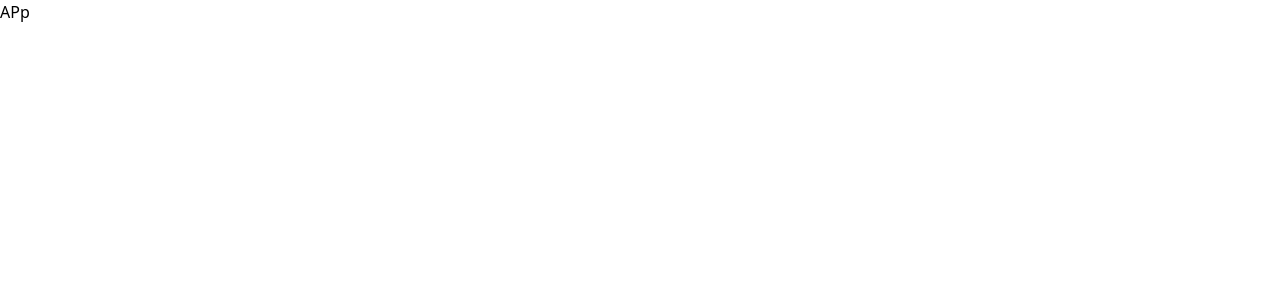
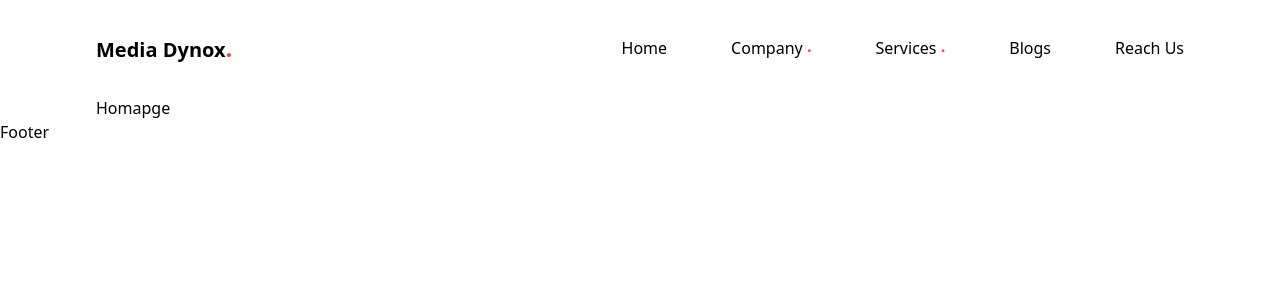
Before and after one commit to rkcoola792/media-dynox, a React (Vite) app: page / in a window 1280 px wide. Shown: the top 300 px of the page. Built offline with nearby package versions, Linux system fonts and the light colour scheme.

Commit message:
header created

```diff
--- a/src/App.jsx
+++ b/src/App.jsx
@@ -1,13 +1,34 @@
-import './App.css'
+import "./App.css";
+import { createBrowserRouter, RouterProvider, Outlet } from "react-router-dom";
+import Header from "./components/Header";
+import Footer from "./components/Footer";
+import Homepage from "./components/Homepage";
+import Cursor from "./components/cursor/Cursor";
+function App() {
+  const Layout = () => {
+    return (
+      <>
 
-function App() {
+        <Header></Header>
+        <Outlet></Outlet>
+        <Footer></Footer>
+      </>
+    );
+  };
+  const router = createBrowserRouter([
+    {
+      path: "/",
+      element: <Layout></Layout>,
+      children: [{ path: "/", element: <Homepage></Homepage> }],
+    },
+  ]);
 
   return (
-    <div >
-     APp
-
+    <div className="App">
+      {/* <Cursor></Cursor> */}
+      <RouterProvider router={router}></RouterProvider>
     </div>
-  )
+  );
 }
 
-export default App
+export default App;
--- /dev/null
+++ b/src/components/Footer.jsx
@@ -0,0 +1,11 @@
+import React from 'react'
+
+const Footer = () => {
+  return (
+    <div >
+      Footer
+    </div>
+  )
+}
+
+export default Footer
--- /dev/null
+++ b/src/components/Header.jsx
@@ -0,0 +1,31 @@
+import React, { useState } from 'react'
+import ArrowBackIosNewIcon from "@mui/icons-material/ArrowBackIosNew";
+
+const Header = () => {
+    const [openCompany,setOpenCompany]=useState(false)
+    const [openServices,setOpenServices]=useState(true)
+  return (
+    <div className="header flex justify-between px-24 py-8 items-center">
+      <div className="left logo font-bold text-xl">
+        Media Dynox<span className="text-red-500 font-bold text-2xl">.</span>
+      </div>
+      <div className="right-header-elements flex gap-16 items-center">
+        <h1>Home</h1>
+        <div className="company flex items-center">
+          <span>Company</span>
+          &nbsp;
+          <span className="text-red-500 font-extrabold mb-1">.</span>
+        </div>
+        <div className="services flex items-center">
+          <span>Services</span>
+          &nbsp;
+          <span className="text-red-500 font-extrabold mb-1 ">{openServices?".":"."}</span>
+        </div>
+        <h1>Blogs</h1>
+        <h1>Reach Us</h1>
+      </div>
+    </div>
+  );
+}
+
+export default Header
--- /dev/null
+++ b/src/components/Homepage.jsx
@@ -0,0 +1,11 @@
+import React from 'react'
+
+const Homepage = () => {
+  return (
+    <div className='px-24 '>
+      Homapge
+    </div>
+  )
+}
+
+export default Homepage
--- /dev/null
+++ b/src/components/cursor/Cursor.jsx
@@ -0,0 +1,25 @@
+import React, { useEffect, useState } from "react";
+import { motion } from "framer-motion";
+import "./cursor.scss";
+const Cursor = () => {
+  const [position, setPosition] = useState({ x: 0, y: 0 });
+
+  useEffect(() => {
+    const mouseMove = (e) => {
+      setPosition({ x: e.clientX, y: e.clientY });
+    };
+    window.addEventListener("mousemove", mouseMove);
+
+    return () => {
+      window.removeEventListener("mousemove", mouseMove);
+    };
+  }, []);
+  return (
+    <motion.div
+      className="cursor"
+      animate={{ x: position.x , y: position.y  }}
+    ></motion.div>
+  );
+};
+
+export default Cursor;
--- /dev/null
+++ b/src/components/cursor/cursor.scss
@@ -0,0 +1,11 @@
+.cursor{
+    width: 40px;
+    height: 40px;
+    border-radius: 50%;
+    // background-color: red;
+    border: 1px solid black;
+    position: fixed;
+    z-index: 20;
+
+
+}
```
Also changed, not shown: package.json (+8 -1 lines), src/App.css (line endings or trailing spaces), 1 other file (tests, documents, lock files or other folders).
